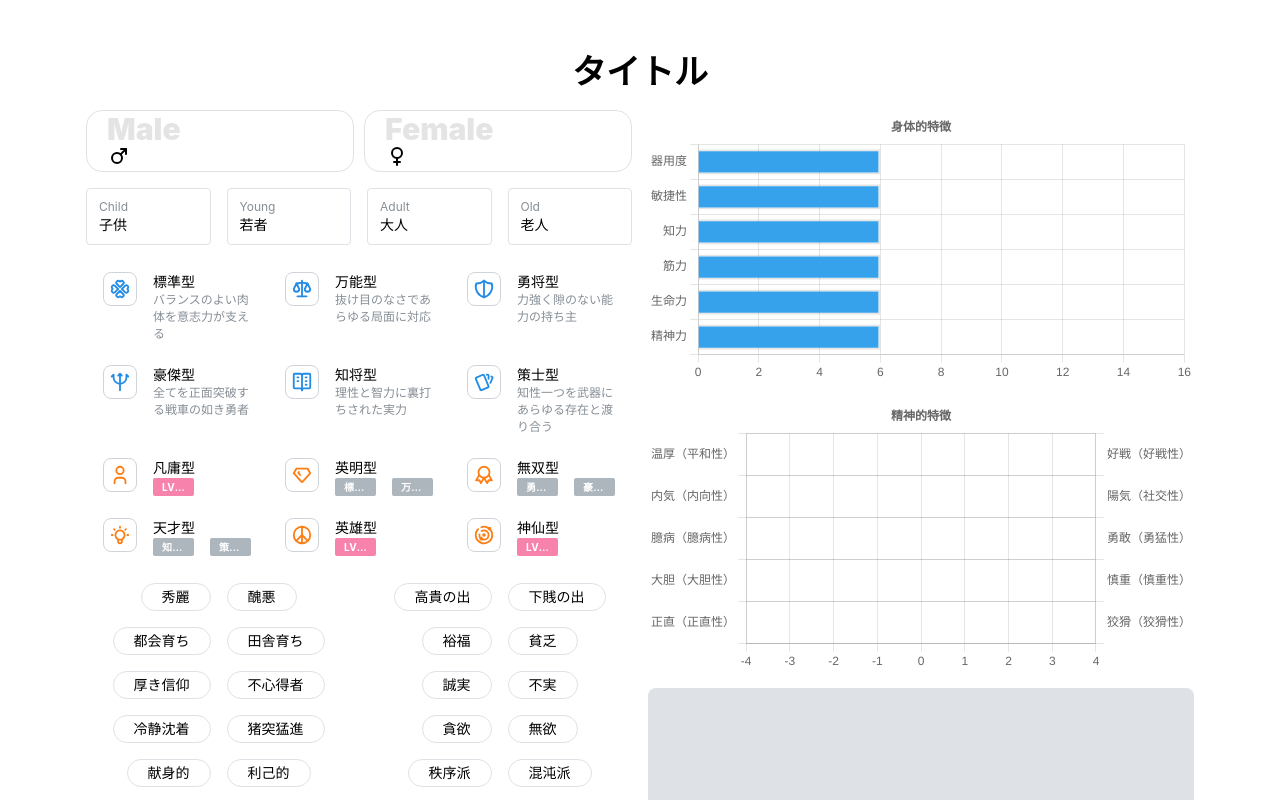
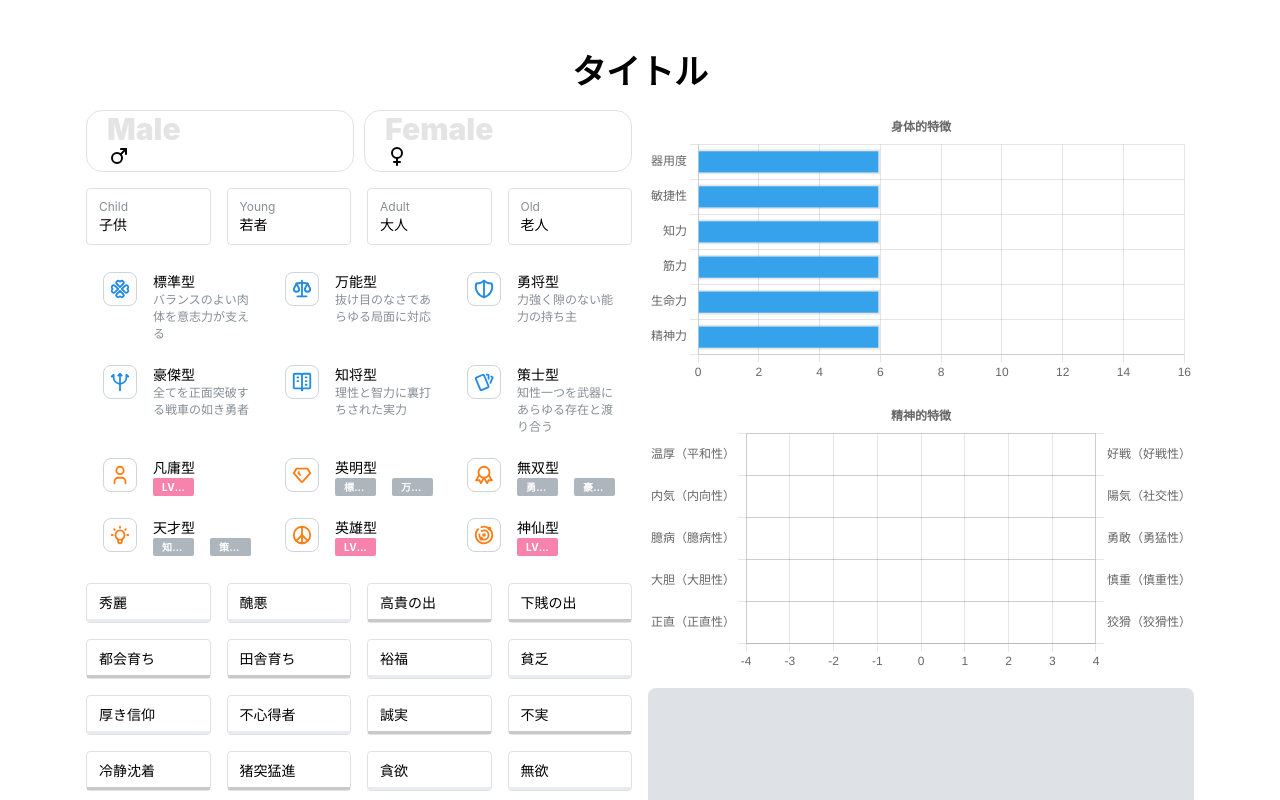
Before and after one commit to restrainhalation/cw-the-book-of-devil-excerpt, a Next.js app: page / in a window 1280 px wide. Shown: the top 800 px of the page. Built offline with nearby package versions, Linux system fonts and the light colour scheme.

Commit message:
💐 feat: update design of characteristics

```diff
--- a/app/page.tsx
+++ b/app/page.tsx
@@ -219,11 +219,12 @@ export default function Index() {
               <Grid>
                 {Object
                   .entries(characteristicsGroupMap)
-                  .map(([groupId, characteristics]) =>
+                  .map(([groupId, characteristics], index) =>
                     <GridCol key={groupId} span={{ base: 12, xs: 6 }}>
                       <CharacteristicGroup
                         characteristics={characteristics}
                         onChange={onChangeCharacteristic}
+                        isLatterHalfOfQuarter={index % 4 === 1 || index % 4 === 2}
                       />
                     </GridCol>
                   )
--- /dev/null
+++ b/components/CharacteristicGroup/CharacteristicGroup.module.css
@@ -0,0 +1,52 @@
+.button {
+  position: relative;
+  display: flex;
+  justify-content: space-between;
+  align-items: center;
+  height: 2.5rem;
+  width: 100%;
+
+  padding: var(--mantine-spacing-xs) var(--mantine-spacing-xs) var(--mantine-spacing-xs) var(--mantine-spacing-sm);
+
+  border: rem(1px) solid light-dark(var(--mantine-color-gray-3), var(--mantine-color-dark-8));
+  background-color: light-dark(var(--mantine-color-white), var(--mantine-color-dark-8));
+
+  @mixin hover {
+    background-color: light-dark(var(--mantine-color-gray-0), var(--mantine-color-dark-7)) !important;
+  }
+
+  &[data-checked] {
+    border-color: var(--mantine-color-blue-filled);
+    background-color: var(--mantine-color-blue-light);
+
+    @mixin hover {
+      background-color: light-dark(var(--mantine-color-blue-1), var(--mantine-color-blue-9)) !important;
+    }
+
+    &::before {
+      background-color: var(--mantine-color-blue-6);
+    }
+  }
+
+  &::before {
+    content: '';
+    position: absolute;
+    bottom: 0;
+    left: 0;
+    height: rem(3px);
+    width: 100%;
+
+    background-color: var(--mantine-color-gray-2);
+  }
+}
+
+.latterHalfOfQuarter .button {
+  &::before {
+    background-color: var(--mantine-color-dark-0);
+  }
+  &[data-checked] {
+    &::before {
+      background-color: var(--mantine-color-blue-6);
+    }
+  }
+}
--- a/components/CharacteristicGroup/CharacteristicGroup.tsx
+++ b/components/CharacteristicGroup/CharacteristicGroup.tsx
@@ -1,15 +1,18 @@
 'use client';
 
 import React, { FC, useState } from 'react';
-import { Group, Chip, Tooltip } from '@mantine/core';
+import { Text, Tooltip, rem, Paper, SimpleGrid } from '@mantine/core';
+import { IconCircleCheckFilled } from '@tabler/icons-react';
 import type { Characteristic } from '@/types';
 import { AbilityInfomationList } from '@/components/AbilityInfomationList/AbilityInfomationList';
+import classes from '@/components/CharacteristicGroup/CharacteristicGroup.module.css'
 
 /**
  * ２つ１組の特性コンポーネントのパラメータ
  * @typedef CharacteristicGroupParams
  * @property {Characteristic[]} characteristics ２つ１組の特性の配列
  * @property {((characteristicId:number) => void) | undefined} onChange 値を変更した際に実行するメソッド
+ * @property {boolean} isLatterHalfOfQuarter 特性４組ごとの後半２組に当たるか
  */
 
 /**
@@ -20,7 +23,8 @@ import { AbilityInfomationList } from '@/components/AbilityInfomationList/Abilit
 const CharacteristicGroup: FC<{
   characteristics: Characteristic[];
   onChange?: (characteristicId:number) => void;
-}> = ({ characteristics, onChange }) => {
+  isLatterHalfOfQuarter: boolean;
+}> = ({ characteristics, onChange, isLatterHalfOfQuarter }) => {
   // ON になっている特性の ID
   const [selectedId, setSelectedId] = useState<number>();
 
@@ -48,7 +52,7 @@ const CharacteristicGroup: FC<{
 
   return (
     <>
-      <Group justify="center">
+      <SimpleGrid cols={2} className={isLatterHalfOfQuarter ? classes.latterHalfOfQuarter : ''}>
         {characteristics.map((characteristic) => (
           <Tooltip
             key={characteristic.id}
@@ -59,20 +63,29 @@ const CharacteristicGroup: FC<{
             position="right"
             transitionProps={{ transition: 'pop' }}
           >
-            <div>
-              <Chip
-                key={characteristic.id}
-                value={characteristic.id}
-                variant="outline"
-                checked={selectedId === characteristic.id}
-                onClick={() => handleChangeCharacteristic(characteristic.id)}
-              >
+            <Paper
+              key={characteristic.id}
+              component="button"
+              onClick={() => handleChangeCharacteristic(characteristic.id)}
+              className={classes.button}
+              data-checked={selectedId === characteristic.id || undefined}
+            >
+              <Text fw={500} size="sm" lh={1}>
                 {characteristic.name}
-              </Chip>
-            </div>
+              </Text>
+              {
+                selectedId === characteristic.id
+                  ? <IconCircleCheckFilled
+                      style={{ width: rem(20), height: rem(20) }}
+                      className="inline-block"
+                      color="var(--mantine-color-blue-6)"
+                    />
+                  : ''
+              }
+            </Paper>
           </Tooltip>
         ))}
-      </Group>
+      </SimpleGrid>
     </>
   );
 };
```
